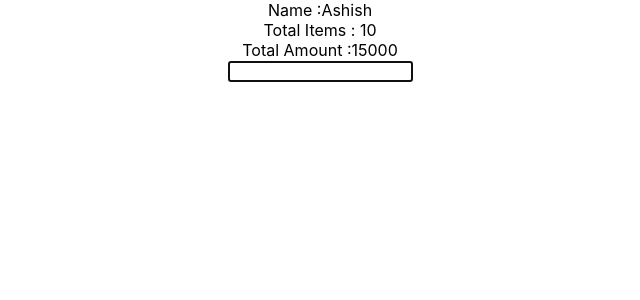
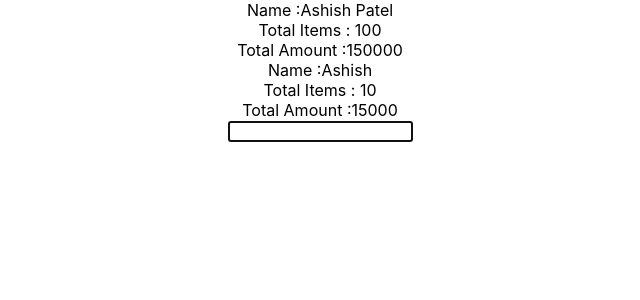
Before and after one commit to AshishPatel-Bigscal/class-tutorial, a React (Create React App) app: page / in a window 1280 px wide. Shown: the top 300 px of the page, without its empty margins (320-960 px from the left). Built offline with nearby package versions, Linux system fonts and the light colour scheme.

Commit message:
first Commit

```diff
--- a/src/App.js
+++ b/src/App.js
@@ -5,9 +5,16 @@ import { useContext } from 'react';
 import './App.css';
 import React, { Suspense } from 'react';
 import * as math from "./math";
-
+const ThemeContext1 = React.createContext();
+const value1 = {
+  color: "blue",
+  name: "Ashish Patel",
+  totalCartItem: 100,
+  totalAmount: 150000
+}
 
 const Demo = React.lazy(() => import('./DemoClass'))
+
 
 
 function App() {
@@ -22,34 +29,47 @@ function App() {
   //     console.log(math.add(16, 26));
   //   });
   // });
+  const Check = () => {
+    const theme1 = useContext(ThemeContext1);
+    return (
+      <div style={header}>
+        <span>Name :{theme1.name}</span>
+        <span>Total Items : {theme1.totalCartItem}</span>
+        <span>Total Amount :{theme1.totalAmount}</span>
+      </div>
+    )
+  }
   const theme = useContext(ThemeContext);
   const header = {
     display: "flex",
     flexDirection: "column",
     alignItem: "center",
-    justifyContent: "center"
+    justifyContent: "center",
   }
   console.log(theme)
   console.log(math.add(1, 2))
   console.log(math.mul(5, 5))
   console.log(math.div(5, 5))
   console.log(math.si(100000, 2, 5))
-  // console.log(math.div(20, 10))
 
   return (
+
+
     <div className="App">
+      <ThemeContext1.Provider value={value1}>
+        <Check />
+      </ThemeContext1.Provider>
+
 
       <div style={header}>
         <span>Name :{theme.name}</span>
         <span>Total Items : {theme.totalCartItem}</span>
         <span>Total Amount :{theme.totalAmount}</span>
       </div>
-
       <Suspense fallback={<div style={{ color: theme.color }}>Loading...</div>} >
         <section>
           <Demo />
         </section>
-
       </Suspense>
     </div>
   );
```
